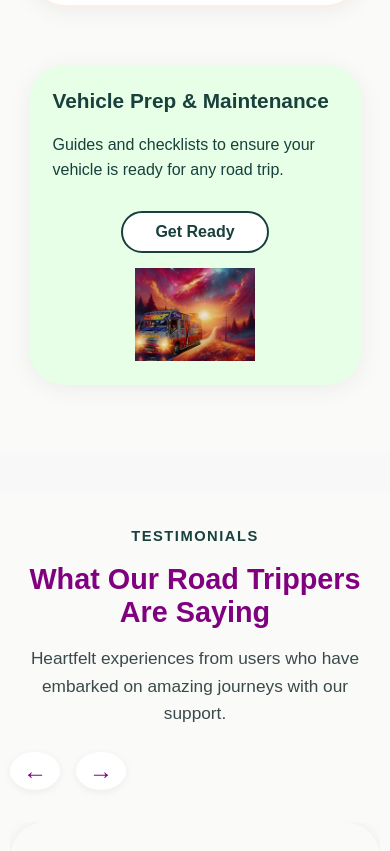
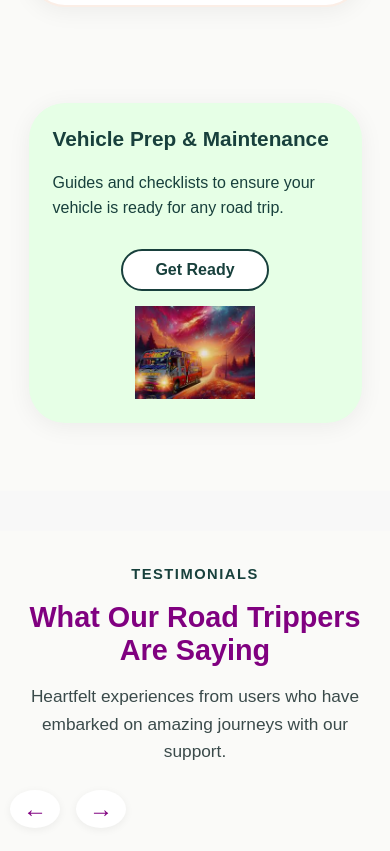
Before and after one commit to Rashii254/luicykamau100, a plain HTML site: page index.html in a window 390 px wide. Shown: the part 2462-3313 px from the top of the page. Drawn offline with Linux system fonts and the light colour scheme.

Commit message:
styles.css

```diff
--- a/styles.css
+++ b/styles.css
@@ -312,7 +312,7 @@ p {
 .btn-wrapper button:hover {
     background:purple;
 }
-/* Modern Services Section Styles */
+/* Modern Services Section Styles (Modified for Positioning) */
 .services-section {
     background: #fafaf8;
     padding: 64px 0 48px 0;
@@ -347,12 +347,13 @@ p {
 
 .services-cards-row {
     display: flex;
-    justify-content: center;
+    justify-content: center; /* Or use space-between or flex-start depending on desired spacing */
     gap: 38px;
     margin-top: 32px;
-    flex-wrap: wrap;
-    /* To ensure cards are aligned at the top */
-    align-items: stretch;
+    flex-wrap: wrap; /* Keep this for responsiveness */
+    max-width: 700px; /* Adjust this value to control the width of the row containing the first two cards */
+    margin-left: auto;
+    margin-right: auto; /* To center the row if needed */
 }
 
 .service-card {
@@ -360,18 +361,14 @@ p {
     border-radius: 36px;
     box-shadow: 0 4px 24px rgba(0, 0, 0, 0.06);
     padding: 38px 32px 32px 32px;
-    /* Adjust max-width and min-width to control overall size.
-       Using a fixed width for simpler alignment for now, can be made responsive later. */
-    width: 320px; /* Adjust this based on desired visual size from the image */
-    /* Remove flex-basis to allow width to take precedence for fixed sizes */
-    flex: 0 0 auto; /* Prevent cards from growing/shrinking too much */
+    width: 320px; /* Adjust as needed */
+    flex: 0 0 auto; /* Prevent growth */
     display: flex;
     flex-direction: column;
     align-items: flex-start;
     position: relative;
     transition: box-shadow 0.2s, transform 0.2s;
-    /* Ensure consistent height for all cards if content varies */
-    min-height: 400px; /* Adjust based on image, or let content define it and use align-items: stretch on parent */
+    min-height: 400px; /* Adjust as needed for visual consistency */
 }
 
 /* Specific styles for the first card (left) */
@@ -388,24 +385,30 @@ p {
 /* Style for the third service card: content left, image right */
 .service-card-third {
     background-color: #e6ffe6; /* Lighter green as in the image */
-    flex-direction: row; /* Align content horizontally */
-    align-items: center; /* Vertically center content and image */
-    justify-content: space-between; /* Space out content and image */
-    width: 680px; /* Make it wider to accommodate content and image side-by-side */
-    padding: 30px; /* Adjust padding for the side-by-side layout */
-    min-height: 250px; /* Adjust minimum height if needed for visual balance */
+    display: flex;
+    align-items: center;
+    justify-content: space-between;
+    padding: 30px;
+    margin-top: 38px; /* Add some space above the third card */
+    border-radius: 36px;
+    box-shadow: 0 4px 24px rgba(0, 0, 0, 0.06);
+    width: calc(100% - 0px); /* Adjust the 0px if you have padding on the .services-section */
+    max-width: 1000px; /* Or a value that suits your overall layout */
+    margin-left: auto;
+    margin-right: auto;
+    flex-direction: row; /* Ensure content and image are side-by-side */
+    min-height: 250px; /* Adjust as needed */
 }
 
 .service-card-content {
-    /* For the first two cards, this is fine */
-    flex: 1; /* Allows content to take available space */
+    flex: 1;
 }
 
 /* Apply specific styles for content within the third card */
 .service-card-third .service-content-wrapper {
-    flex: 1; /* Allow content to take up available space */
-    text-align: left; /* Ensure text is left-aligned */
-    padding-right: 20px; /* Add spacing between text and image */
+    flex: 1;
+    text-align: left;
+    padding-right: 20px;
 }
 
 .service-card-content h3 {
@@ -420,7 +423,7 @@ p {
     color: #18403c;
     font-size: 1rem;
     margin-bottom: 28px;
-    min-height: 48px; /* Maintain text height for consistency */
+    min-height: 48px;
     text-align: left;
 }
 
@@ -434,7 +437,7 @@ p {
     background: #fff;
     color: #18403c;
     transition: background 0.2s, color 0.2s;
-    margin-top: auto; /* Pushes button to the bottom if content height varies */
+    margin-top: auto;
 }
 
 .service-card-left .service-btn {
@@ -471,7 +474,6 @@ p {
     bottom: 24px;
     right: 24px;
     pointer-events: none;
-    /* background-image: url('hae.png'); */ /* Use img tag in HTML for better control */
     width: 80px;
     height: 80px;
     object-fit: contain;
@@ -480,47 +482,48 @@ p {
 
 /* Styles for the image within the third card */
 .service-card-third .service-image {
-    position: static; /* Remove absolute positioning for side-by-side layout */
-    margin-left: 20px; /* Add some space between text and image */
-    width: 180px; /* Adjust width to match the image's appearance */
-    height: auto; /* Maintain aspect ratio */
-    opacity: 1; /* Ensure full opacity */
-    flex-shrink: 0; /* Prevent the image from shrinking */
+    position: static;
+    margin-left: 20px;
+    width: 180px;
+    height: auto;
+    opacity: 1;
+    flex-shrink: 0;
 }
 
 .service-card-third .service-btn {
-    /* Ensure the button aligns with the content in the third card */
     align-self: flex-start;
 }
 
 /* Responsive adjustments */
 @media (max-width: 1200px) {
     .services-cards-row {
-        flex-direction: column; /* Stack cards vertically on smaller screens */
-        align-items: center; /* Center stacked cards */
-    }
-
-    .service-card,
+        flex-direction: column;
+        align-items: center;
+        max-width: none; /* Allow full width on smaller screens */
+    }
+
+    .service-card {
+        width: 90%;
+        max-width: 500px;
+        margin-bottom: 20px;
+    }
+
     .service-card-third {
-        width: 90%; /* Make cards take up more width */
-        max-width: 500px; /* Limit max width for readability */
-        margin-bottom: 20px; /* Add space between stacked cards */
-    }
-
-    .service-card-third {
-        flex-direction: column; /* Stack content and image vertically within the third card */
-        padding: 24px; /* Adjust padding for stacked layout */
+        flex-direction: column;
+        padding: 24px;
+        width: 90%;
+        max-width: 500px;
     }
 
     .service-card-third .service-content-wrapper {
         padding-right: 0;
-        margin-bottom: 20px; /* Space between text and image when stacked */
+        margin-bottom: 20px;
     }
 
     .service-card-third .service-image {
         margin-left: 0;
-        margin-top: 15px; /* Add space when image is below content */
-        width: 120px; /* Adjust size for mobile */
+        margin-top: 15px;
+        width: 120px;
     }
 }
 
```
